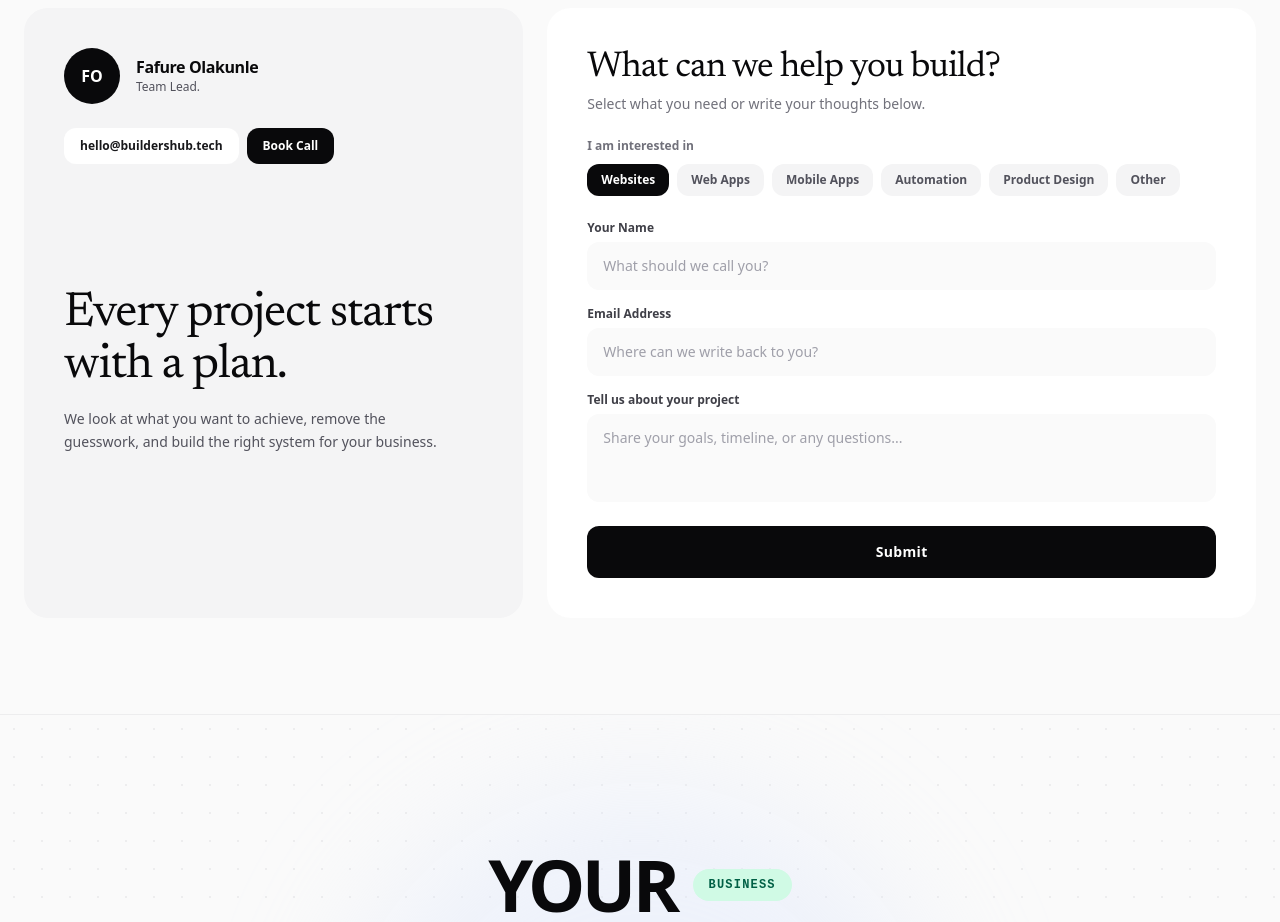
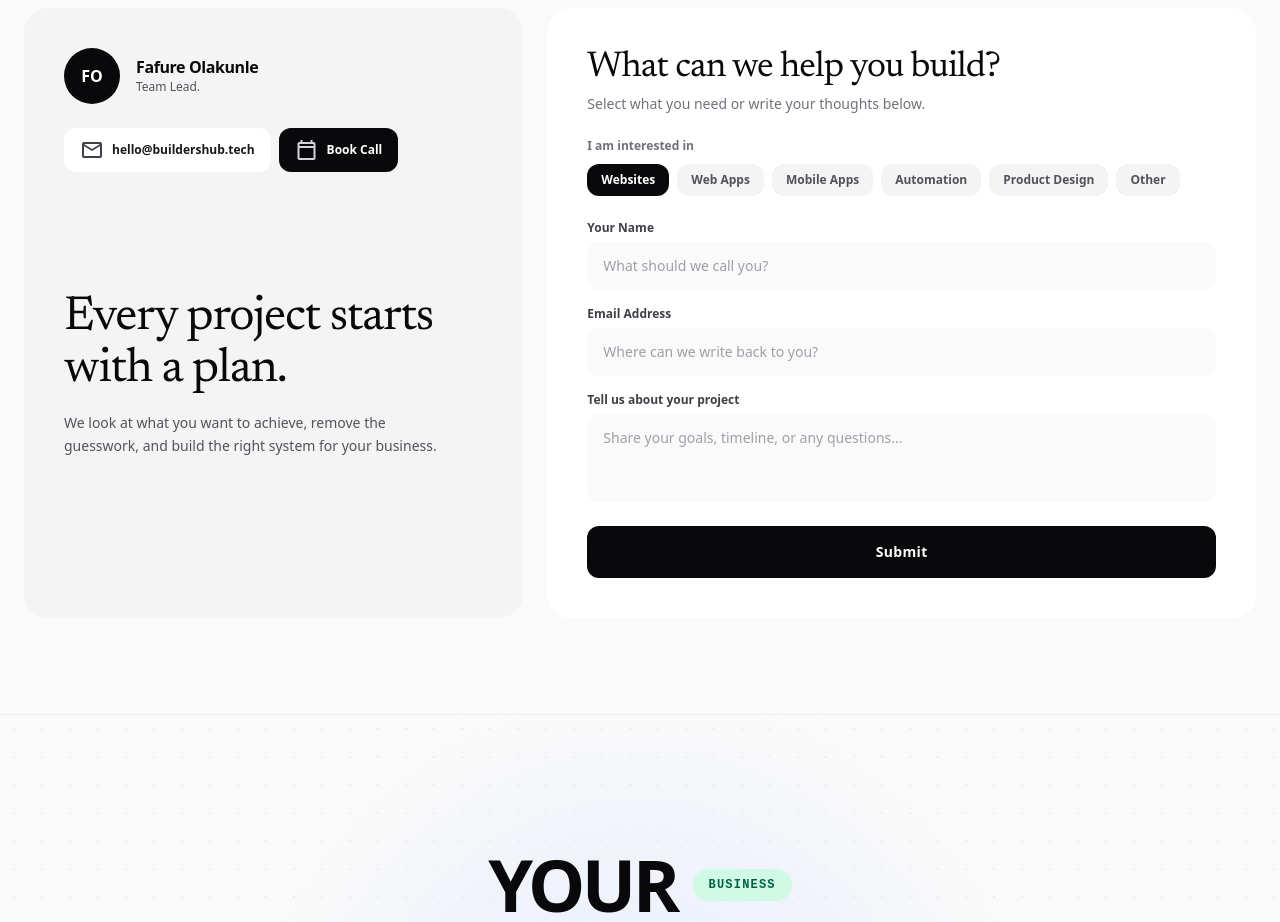
Before and after one commit to the-buildershub-hq/buildershuq, a Next.js app: page / in a window 1280 px wide. Shown: the part 9380-10302 px from the top of the page. Built offline with nearby package versions, Linux system fonts and the light colour scheme.

Commit message:
Add mail and calendar icons to quick contact buttons

```diff
--- a/app/page.tsx
+++ b/app/page.tsx
@@ -1488,16 +1488,18 @@ export default function Home() {
                 <div className="flex flex-wrap items-center gap-2">
                   <a
                     href="mailto:hello@buildershub.tech"
-                    className="px-4 py-2.5 rounded-xl bg-white text-zinc-900 text-xs font-semibold hover:bg-zinc-200 transition-colors"
+                    className="inline-flex items-center gap-2 px-4 py-2.5 rounded-xl bg-white text-zinc-900 text-xs font-semibold hover:bg-zinc-200 transition-colors"
                   >
+                    <Icon name="mail" className="text-sm text-zinc-700" />
                     hello@buildershub.tech
                   </a>
                   <a
                     href="https://cal.com/builders-hub/introduction"
                     target="_blank"
                     rel="noopener noreferrer"
-                    className="px-4 py-2.5 rounded-xl bg-zinc-950 text-white text-xs font-semibold hover:bg-zinc-800 transition-colors"
+                    className="inline-flex items-center gap-2 px-4 py-2.5 rounded-xl bg-zinc-950 text-white text-xs font-semibold hover:bg-zinc-800 transition-colors"
                   >
+                    <Icon name="calendar_today" className="text-sm text-zinc-300" />
                     Book Call
                   </a>
                 </div>
```
